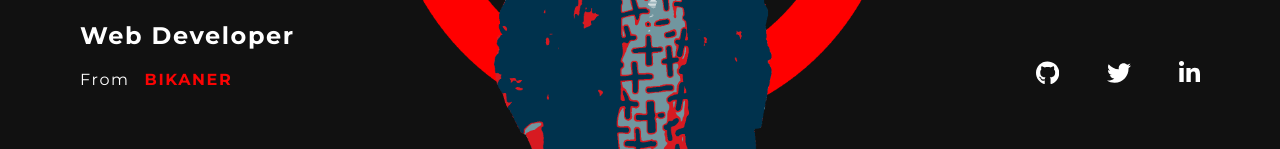
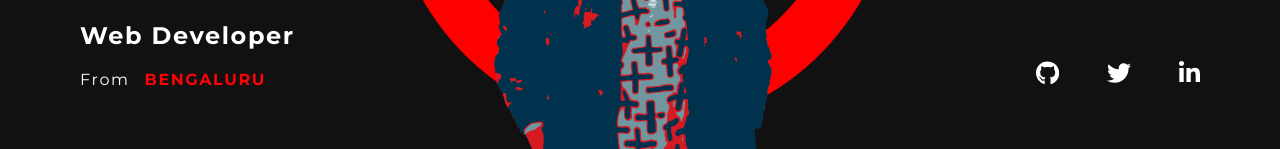
Before and after one commit to onprem/portfolio, a React (Create React App) app: page / in a window 1280 px wide. Shown: the part 651-800 px from the top of the page. Built offline with nearby package versions, Linux system fonts and the light colour scheme.

Commit message:
Update Footer.js

```diff
--- a/src/Components/Footer/Footer.js
+++ b/src/Components/Footer/Footer.js
@@ -11,12 +11,12 @@
         <h2 className={styles.title}>Web Developer</h2>
         <div className={styles.location}>
           <span>From</span>
-          <span className={styles.city}>BIKANER</span>
+          <span className={styles.city}>BENGALURU</span>
         </div>
       </div>
       <div className={styles.right}>
         <a
-          href="https://github.com/prmsrswt"
+          href="https://github.com/onprem"
           className={styles.socialLink}
           target="_blank"
           rel="noreferrer noopener"
@@ -24,7 +24,7 @@
           <GitHubIcon className={styles.socialIcon} />
         </a>
         <a
-          href="https://twitter.com/prmsrswt"
+          href="https://twitter.com/onprem_"
           className={styles.socialLink}
           target="_blank"
           rel="noreferrer noopener"
@@ -32,7 +32,7 @@
           <TwitterIcon className={styles.socialIcon} />
         </a>
         <a
-          href="https://www.linkedin.com/in/prmsrswt"
+          href="https://www.linkedin.com/in/onprem"
           className={styles.socialLink}
           target="_blank"
           rel="noreferrer noopener"
```
